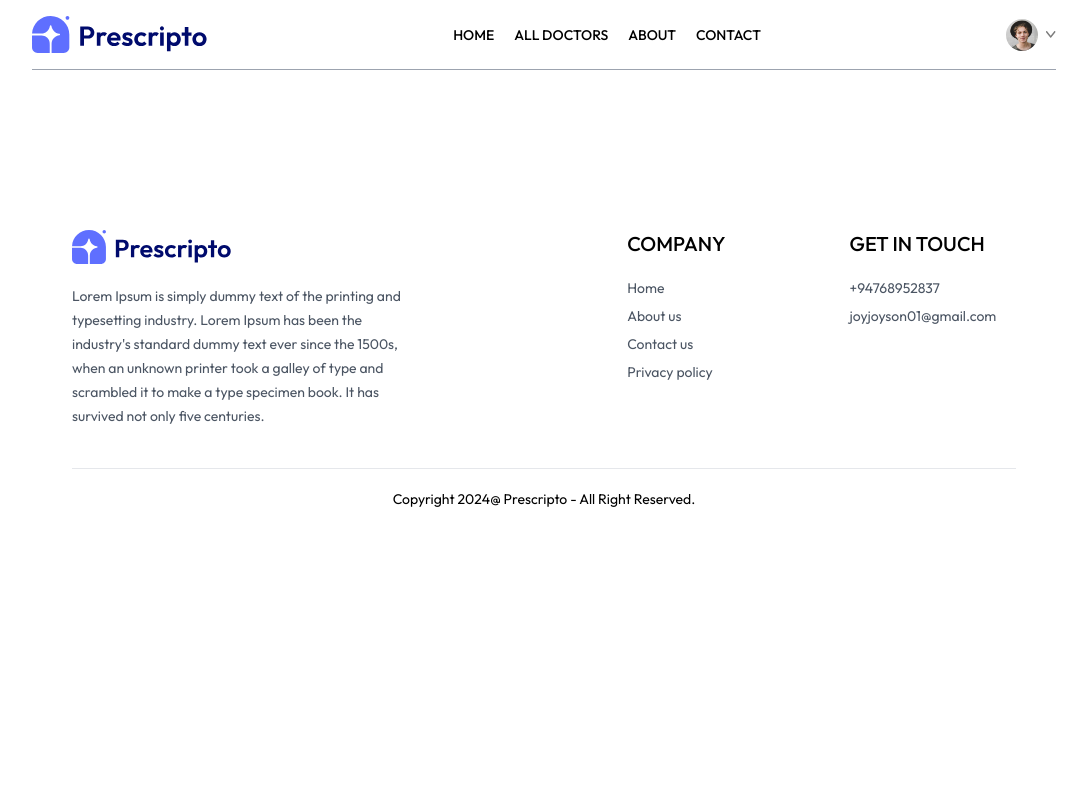
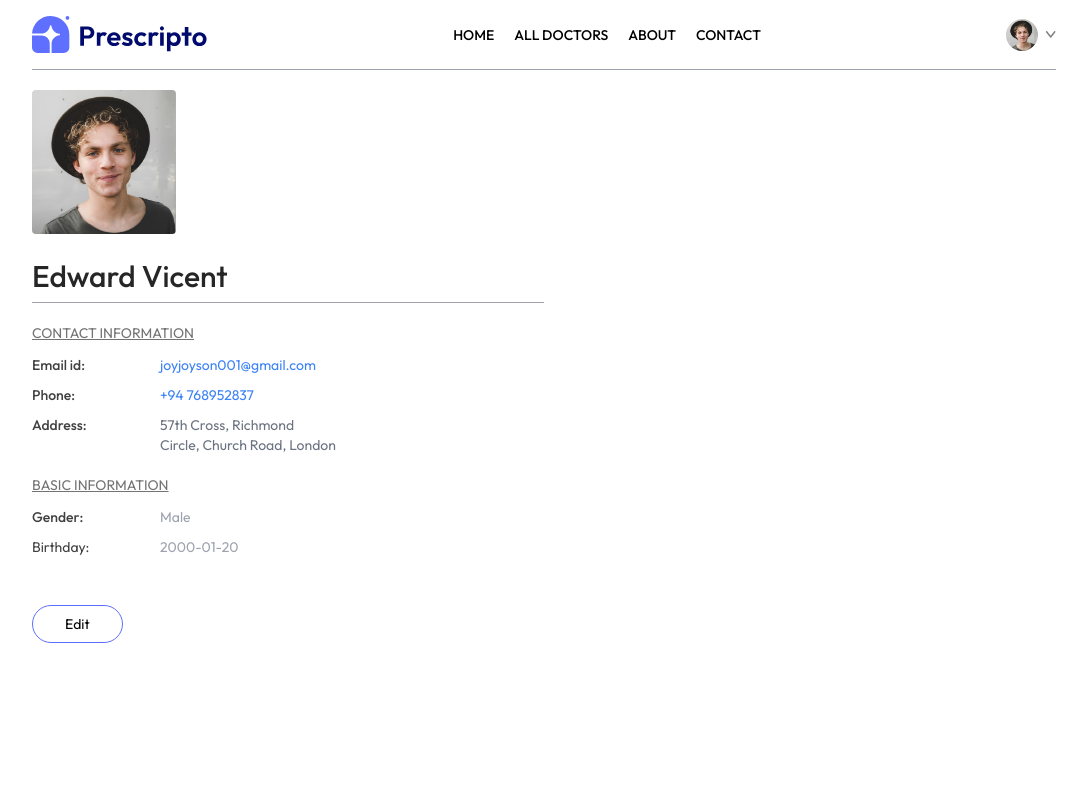
Before and after one commit to Dev-Joyson/Prescripto-MERN, a React (Vite) app in the folder frontend/: page /my-profile in a window 1280 px wide. Shown: the top 800 px of the page, without its empty margins (96-1183 px from the left). Built offline with nearby package versions, Linux system fonts and the light colour scheme; the HTML template or start-up script is replaced by a standard one.

Commit message:
user profile page completed

```diff
--- a/frontend/src/components/RelatedDoctors.jsx
+++ b/frontend/src/components/RelatedDoctors.jsx
@@ -18,8 +18,8 @@
 
   return (
     <div className='flex flex-col items-center gap-4 my-16 text-gray-900 md:mx-10'>
-        <h1 className='text-3xl font-medium'>Top Doctors to Book</h1>
-        <p className='sm:w-1/3 text-center text-sm'>Simply browse through our extensive list of trusted doctors</p>
+        <h1 className='text-3xl font-medium'>Related Doctors</h1>
+        {/* <p className='sm:w-1/3 text-center text-sm'>Simply browse through our extensive list of trusted doctors</p> */}
         <div className='w-full grid grid-cols-auto gap-4 pt-5 gap-y-6 px-3 sm:px-0'>
             {relDoc.slice(0,5).map((item,index)=>(
                 <div onClick={()=>{navigate(`/appointment/${item._id}`); scrollTo(0,0)}} className='border border-blue-200 rounded-xl overflow-hidden cursor-pointer hover:translate-y-[-10px] transition-all duration-500' key={index}>
--- a/frontend/src/pages/Login.jsx
+++ b/frontend/src/pages/Login.jsx
@@ -1,11 +1,88 @@
-import React from 'react'
+import React, { useState } from "react";
 
 const Login = () => {
+  const [state, setState] = useState("Sign Up");
+
+  const [email, setEmail] = useState("");
+  const [password, setPassword] = useState("");
+  const [name, setName] = useState("");
+
+  const onSubmitHandler = async (event) => {
+    event.preventDefault();
+  };
+
   return (
-    <div>
+    <form action={onSubmitHandler} className="min-h-[80vh] flex items-center">
+      <div className="flex flex-col gap-3 m-auto items-start p-8 min-w-[340px] sm:min-w-96 border rounded-xl text-zinc-600 text-sm shadow-lg">
+        <p className="text-2xl font-semibold">
+          {state === "Sign Up" ? "Create Account" : "Login"}
+        </p>
+        <p>
+          Please {state === "Sign Up" ? "sign up" : "log in"} to book
+          appointment
+        </p>
+        {state === "Sign Up" && (
+          <div className="w-full">
+            <p>Full Name</p>
+            <input
+              className="border border-zinc-300 rounded w-full p-1.5 mt-1"
+              type="text"
+              onChange={(e) => setName(e.target.name)}
+              value={name}
+              required
+            />
+          </div>
+        )}
 
-    </div>
-  )
-}
+        <div className="w-full">
+          <p>Email</p>
+          <input
+            className="border border-zinc-300 rounded w-full p-1.5 mt-1"
+            type="email"
+            onChange={(e) => setEmail(e.target.email)}
+            value={email}
+            required
+          />
+        </div>
+        <div className="w-full">
+          <p>Password</p>
+          <input
+            className="border border-zinc-300 rounded w-full p-1.5 mt-1"
+            type="password"
+            onChange={(e) => setPassword(e.target.password)}
+            value={password}
+            required
+          />
+        </div>
+        <button className="bg-primary text-white w-full py-2 rounded-md text-base">
+          {state === "Sign Up" ? "Create Account" : "Login"}
+        </button>
+        <p>
+          {state === "Sign Up" ? (
+            <p>
+              Already have an account?{" "}
+              <span
+                onClick={() => setState("Login")}
+                className="text-primary underline cursor-pointer"
+              >
+                Login here
+              </span>{" "}
+            </p>
+          ) : (
+            <p>
+              Create an new account?{" "}
+              <span
+                onClick={() => setState("Sign Up")}
+                className="text-primary underline cursor-pointer"
+              >
+                Click here
+              </span>{" "}
+            </p>
+          )}
+        </p>
+      </div>
+    </form>
+  );
+};
 
-export default Login
+export default Login;
--- a/frontend/src/pages/MyProfile.jsx
+++ b/frontend/src/pages/MyProfile.jsx
@@ -1,11 +1,124 @@
-import React from 'react'
+import React, { useState } from "react";
+import { assets } from "../assets/assets";
 
 const MyProfile = () => {
+  const [userData, setUserData] = useState({
+    name: "Edward Vicent",
+    image: assets.profile_pic,
+    email: "joyjoyson001@gmail.com",
+    phone: "+94 768952837",
+    address: {
+      line1: "57th Cross, Richmond",
+      line2: "Circle, Church Road, London",
+    },
+    gender: "Male",
+    dob: "2000-01-20",
+  });
+
+  const [isEdit, setIsEdit] = useState(false);
+
   return (
-    <div>
+    <div className="max-w-lg flex flex-col gap-2 text-sm">
+      <img className="w-36 rounded" src={userData.image} alt="" />
 
+      {isEdit ? (
+        <input
+          className="bg-gray-50 text-3xl font-medium max-w-60"
+          type="text"
+          value={userData.name}
+          onChange={(e) =>
+            setUserData((prev) => ({ ...prev, name: e.target.value }))
+          }
+        />
+      ) : (
+        <p className="font-medium text-3xl text-neutral-800 mt-4">{userData.name}</p>
+      )}
+
+      <hr className="bg-zinc-400 h-[1px] border-none"/>
+
+      <div>
+        <p className="text-neutral-500 underline mt-3">CONTACT INFORMATION</p>
+        <div className="grid grid-cols-[1fr_3fr] gap-y-2.5 mt-3 text-neutral-700">
+          <p className="font-medium">Email id:</p>
+          <p className="text-blue-500">{userData.email}</p>
+          <p className="font-medium">Phone:</p>
+          {isEdit ? (
+            <input
+              className="bg-gray-100 max-w-52"
+              type="text"
+              value={userData.phone}
+              onChange={(e) =>
+                setUserData((prev) => ({ ...prev, phone: e.target.value }))
+              }
+            />
+          ) : (
+            <p className="text-blue-500">{userData.phone}</p>
+          )}
+          <p className="font-medium">Address:</p>
+          {isEdit ? (
+            <p>
+              <input
+                className="bg-gray-50"
+                onChange={(e) =>
+                  setUserData((prev) => ({
+                    ...prev,
+                    address: { ...prev.address, line1: e.target.value },
+                  }))
+                }
+                value={userData.address.line1}
+                type="text"
+              />
+              <br />
+              <input
+                className="bg-gray-50"
+                onChange={(e) =>
+                  setUserData((prev) => ({
+                    ...prev,
+                    address: { ...prev.address, line2: e.target.value },
+                  }))
+                }
+                value={userData.address.line2}
+                type="text"
+              />
+            </p>
+          ) : (
+            <p className="text-gray-500">
+              {userData.address.line1}
+              <br />
+              {userData.address.line2}
+            </p>
+          )}
+        </div>
+      </div>
+      <div>
+        <p className="text-neutral-500 underline mt-3">BASIC INFORMATION</p>
+        <div className="grid grid-cols-[1fr_3fr] gap-y-2.5 mt-3 text-neutral-700">
+          <p className="font-medium">Gender:</p>
+          {isEdit ? (
+            <select className="max-w-20 bg-gray-100" onChange={(e) => setUserData(prev => ({...prev, gender: e.target.value}))} value={userData.gender}>
+              <option className="" value="Male">Male</option>
+              <option value="Female">Female</option>
+            </select>
+          ) : (
+            <p className="text-gray-400">{userData.gender}</p>
+          )}
+          <p className="fon-medium">Birthday:</p>
+          {
+            isEdit
+            ? <input className="max-w-28 bg-gray-100" type="date" onChange={(e) => setUserData(prev => ({...prev, dob: e.target.value}))} value={userData.dob}/>
+            : <p className="text-gray-400">{userData.dob}</p>
+          }
+        </div>
+      </div>
+      <div className="mt-10">
+        {
+          isEdit
+          ? <button className="border border-primary px-8 py-2 rounded-full hover:bg-primary hover:text-white transition-all" onClick={() => setIsEdit(false)}>Save information</button>
+          : <button className="border border-primary px-8 py-2 rounded-full hover:bg-primary hover:text-white transition-all" onClick={() => setIsEdit(true)}>Edit</button>
+        }
+      </div>
     </div>
-  )
-}
+  );
+};
 
-export default MyProfile
+export default MyProfile;
```
